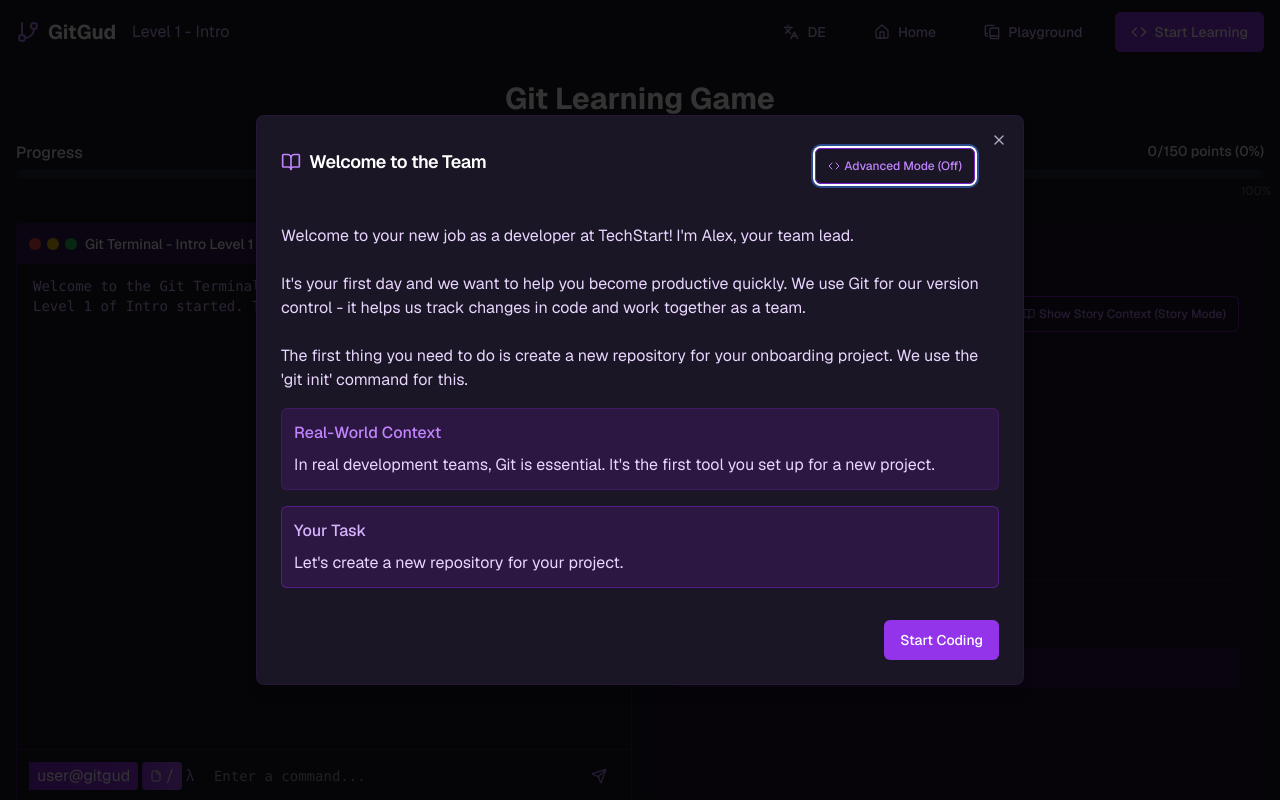
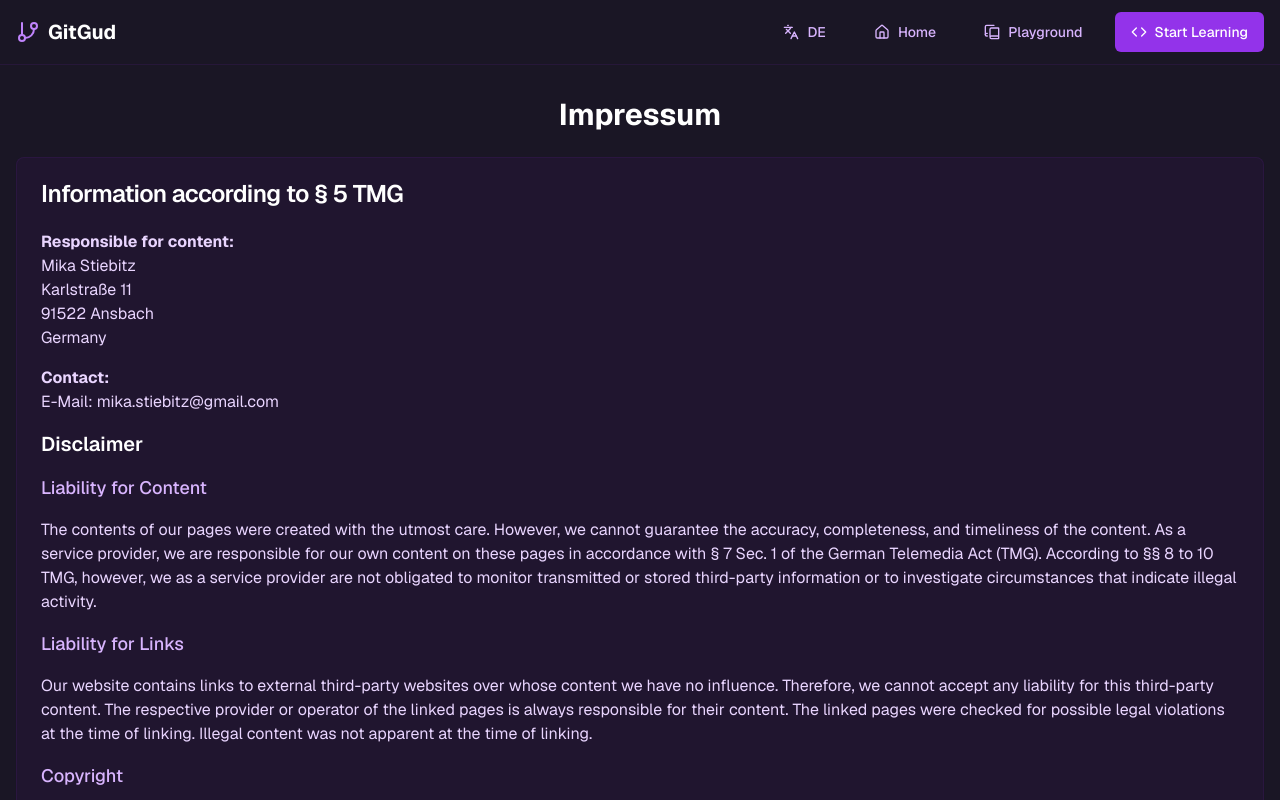
Before and after one commit to MikaStiebitz/Git-Gud, a Next.js app: page /impressum in a window 1280 px wide. Shown: the top 800 px of the page. Built offline with nearby package versions, Linux system fonts and the light colour scheme.

Commit message:
feat: Add impressum

```diff
--- /dev/null
+++ b/src/app/impressum/page.tsx
@@ -0,0 +1,120 @@
+"use client";
+
+import { PageLayout } from "~/components/layout/PageLayout";
+import { Card, CardContent, CardHeader, CardTitle } from "~/components/ui/card";
+import { useLanguage } from "~/contexts/LanguageContext";
+
+export default function ImpressumPage() {
+    const { language } = useLanguage();
+
+    return (
+        <PageLayout>
+            <div className="min-h-screen bg-[#1a1625] text-purple-100">
+                <div className="container mx-auto p-4 py-8">
+                    <h1 className="mb-6 text-center text-3xl font-bold text-white">Impressum</h1>
+
+                    <Card className="mb-8 border-purple-900/20 bg-purple-900/10">
+                        <CardHeader>
+                            <CardTitle className="text-white">
+                                {language === "de" ? "Angaben gemäß § 5 TMG" : "Information according to § 5 TMG"}
+                            </CardTitle>
+                        </CardHeader>
+                        <CardContent className="space-y-4 text-purple-200">
+                            <p>
+                                <strong>
+                                    {language === "de" ? "Verantwortlich für den Inhalt:" : "Responsible for content:"}
+                                </strong>
+                                <br />
+                                Mika Stiebitz
+                                <br />
+                                Karlstraße 11
+                                <br />
+                                91522 Ansbach
+                                <br />
+                                {language === "de" ? "Deutschland" : "Germany"}
+                            </p>
+
+                            <p>
+                                <strong>{language === "de" ? "Kontakt:" : "Contact:"}</strong>
+                                <br />
+                                E-Mail: mika.stiebitz@gmail.com
+                                <br />
+                            </p>
+
+                            {language === "de" ? (
+                                <>
+                                    <h2 className="mt-6 text-xl font-semibold text-white">Haftungsausschluss</h2>
+
+                                    <h3 className="mt-4 text-lg font-medium text-purple-300">Haftung für Inhalte</h3>
+                                    <p>
+                                        Die Inhalte unserer Seiten wurden mit größter Sorgfalt erstellt. Für die
+                                        Richtigkeit, Vollständigkeit und Aktualität der Inhalte können wir jedoch keine
+                                        Gewähr übernehmen. Als Diensteanbieter sind wir gemäß § 7 Abs.1 TMG für eigene
+                                        Inhalte auf diesen Seiten nach den allgemeinen Gesetzen verantwortlich. Nach §§
+                                        8 bis 10 TMG sind wir als Diensteanbieter jedoch nicht verpflichtet,
+                                        übermittelte oder gespeicherte fremde Informationen zu überwachen oder nach
+                                        Umständen zu forschen, die auf eine rechtswidrige Tätigkeit hinweisen.
+                                    </p>
+
+                                    <h3 className="mt-4 text-lg font-medium text-purple-300">Haftung für Links</h3>
+                                    <p>
+                                        Unser Angebot enthält Links zu externen Webseiten Dritter, auf deren Inhalte wir
+                                        keinen Einfluss haben. Deshalb können wir für diese fremden Inhalte auch keine
+                                        Gewähr übernehmen. Für die Inhalte der verlinkten Seiten ist stets der jeweilige
+                                        Anbieter oder Betreiber der Seiten verantwortlich. Die verlinkten Seiten wurden
+                                        zum Zeitpunkt der Verlinkung auf mögliche Rechtsverstöße überprüft.
+                                        Rechtswidrige Inhalte waren zum Zeitpunkt der Verlinkung nicht erkennbar.
+                                    </p>
+
+                                    <h3 className="mt-4 text-lg font-medium text-purple-300">Urheberrecht</h3>
+                                    <p>
+                                        Die durch die Seitenbetreiber erstellten Inhalte und Werke auf diesen Seiten
+                                        unterliegen dem deutschen Urheberrecht. Die Vervielfältigung, Bearbeitung,
+                                        Verbreitung und jede Art der Verwertung außerhalb der Grenzen des Urheberrechtes
+                                        bedürfen der schriftlichen Zustimmung des jeweiligen Autors bzw. Erstellers.
+                                        Downloads und Kopien dieser Seite sind nur für den privaten, nicht kommerziellen
+                                        Gebrauch gestattet.
+                                    </p>
+                                </>
+                            ) : (
+                                <>
+                                    <h2 className="mt-6 text-xl font-semibold text-white">Disclaimer</h2>
+
+                                    <h3 className="mt-4 text-lg font-medium text-purple-300">Liability for Content</h3>
+                                    <p>
+                                        The contents of our pages were created with the utmost care. However, we cannot
+                                        guarantee the accuracy, completeness, and timeliness of the content. As a
+                                        service provider, we are responsible for our own content on these pages in
+                                        accordance with § 7 Sec. 1 of the German Telemedia Act (TMG). According to §§ 8
+                                        to 10 TMG, however, we as a service provider are not obligated to monitor
+                                        transmitted or stored third-party information or to investigate circumstances
+                                        that indicate illegal activity.
+                                    </p>
+
+                                    <h3 className="mt-4 text-lg font-medium text-purple-300">Liability for Links</h3>
+                                    <p>
+                                        Our website contains links to external third-party websites over whose content
+                                        we have no influence. Therefore, we cannot accept any liability for this
+                                        third-party content. The respective provider or operator of the linked pages is
+                                        always responsible for their content. The linked pages were checked for possible
+                                        legal violations at the time of linking. Illegal content was not apparent at the
+                                        time of linking.
+                                    </p>
+
+                                    <h3 className="mt-4 text-lg font-medium text-purple-300">Copyright</h3>
+                                    <p>
+                                        The content and works created by the site operators on these pages are subject
+                                        to German copyright law. Duplication, processing, distribution, and any form of
+                                        commercialization of such material beyond the scope of the copyright law require
+                                        the written consent of its respective author or creator. Downloads and copies of
+                                        this site are only permitted for private, non-commercial use.
+                                    </p>
+                                </>
+                            )}
+                        </CardContent>
+                    </Card>
+                </div>
+            </div>
+        </PageLayout>
+    );
+}
--- a/src/components/layout/Footer.tsx
+++ b/src/components/layout/Footer.tsx
@@ -1,15 +1,19 @@
 import { Heart } from "lucide-react";
 import Link from "next/link";
+import { useLanguage } from "~/contexts/LanguageContext";
 
 interface FooterProps {
     className?: string;
 }
 
 export function Footer({ className = "" }: FooterProps) {
+    const { language } = useLanguage();
+
     return (
         <footer className={`mt-auto border-t border-purple-900/20 bg-[#1a1625] py-4 ${className}`}>
             <div className="container mx-auto px-4 text-center text-purple-400">
-                <p className="flex items-center justify-center">
+                <p className="flex flex-col items-center justify-center sm:flex-row">
+                    <span className="flex items-center">
                         GitGud - Made with <Heart className="mx-1 h-4 w-4 text-red-400" /> by{" "}
                         <Link
                             className="ml-1 text-purple-300 hover:underline"
@@ -17,6 +21,11 @@ export function Footer({ className = "" }: FooterProps) {
                             passHref>
                             Mika Stiebitz
                         </Link>
+                    </span>
+                    <span className="mx-2 hidden sm:inline">|</span>
+                    <Link href="/impressum" className="mt-1 text-purple-300 hover:underline sm:mt-0">
+                        {language === "de" ? "Impressum" : "Legal Notice"}
+                    </Link>
                 </p>
             </div>
         </footer>
--- a/src/models/CommandProcessor.ts
+++ b/src/models/CommandProcessor.ts
@@ -592,8 +592,16 @@ export class CommandProcessor {
 
     // Process git rebase command
     private processGitRebaseCommand(args: string[]): string[] {
+        // Handle empty arguments
         if (args.length === 0) {
             return ["You must specify a branch to rebase onto."];
+        }
+
+        // For the --abort flag - ensure this is properly recognized
+        if (args[0] === "--abort") {
+            // Here we should add any state cleanup needed for aborting a rebase
+            // For now, just return a confirmation message
+            return ["Rebase aborted successfully."];
         }
 
         const targetBranch = args[0];
--- a/src/models/LevelManager.ts
+++ b/src/models/LevelManager.ts
@@ -357,6 +357,12 @@ export class LevelManager {
                             if (reqArg === "any") {
                                 return gitArgs.length > 0;
                             }
+
+                            // Fix for --abort flags
+                            if (reqArg === "--abort") {
+                                return gitArgs.includes(reqArg);
+                            }
+
                             return gitArgs.includes(reqArg);
                         });
 
```
Lines whose indentation alone changed are shown as unchanged.
